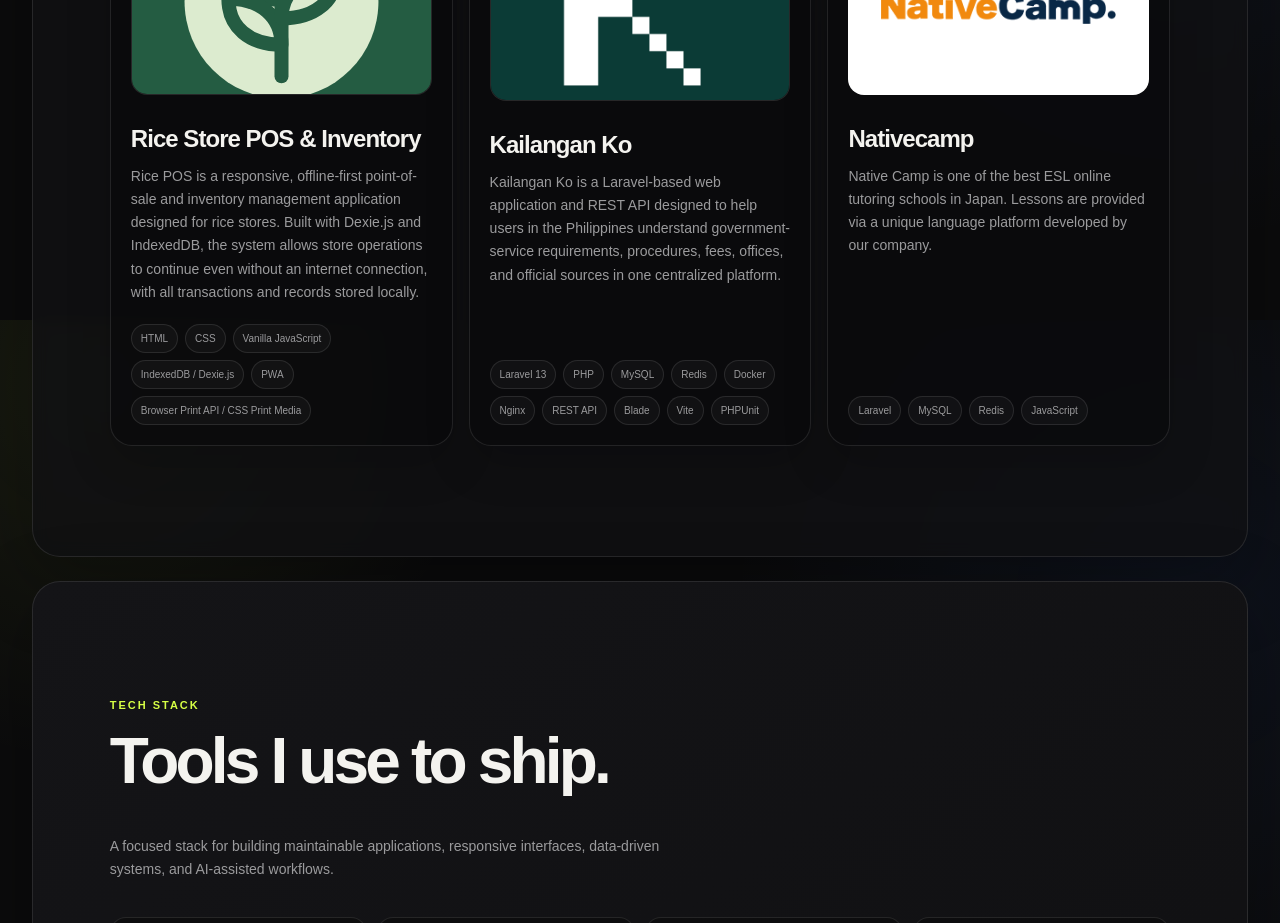
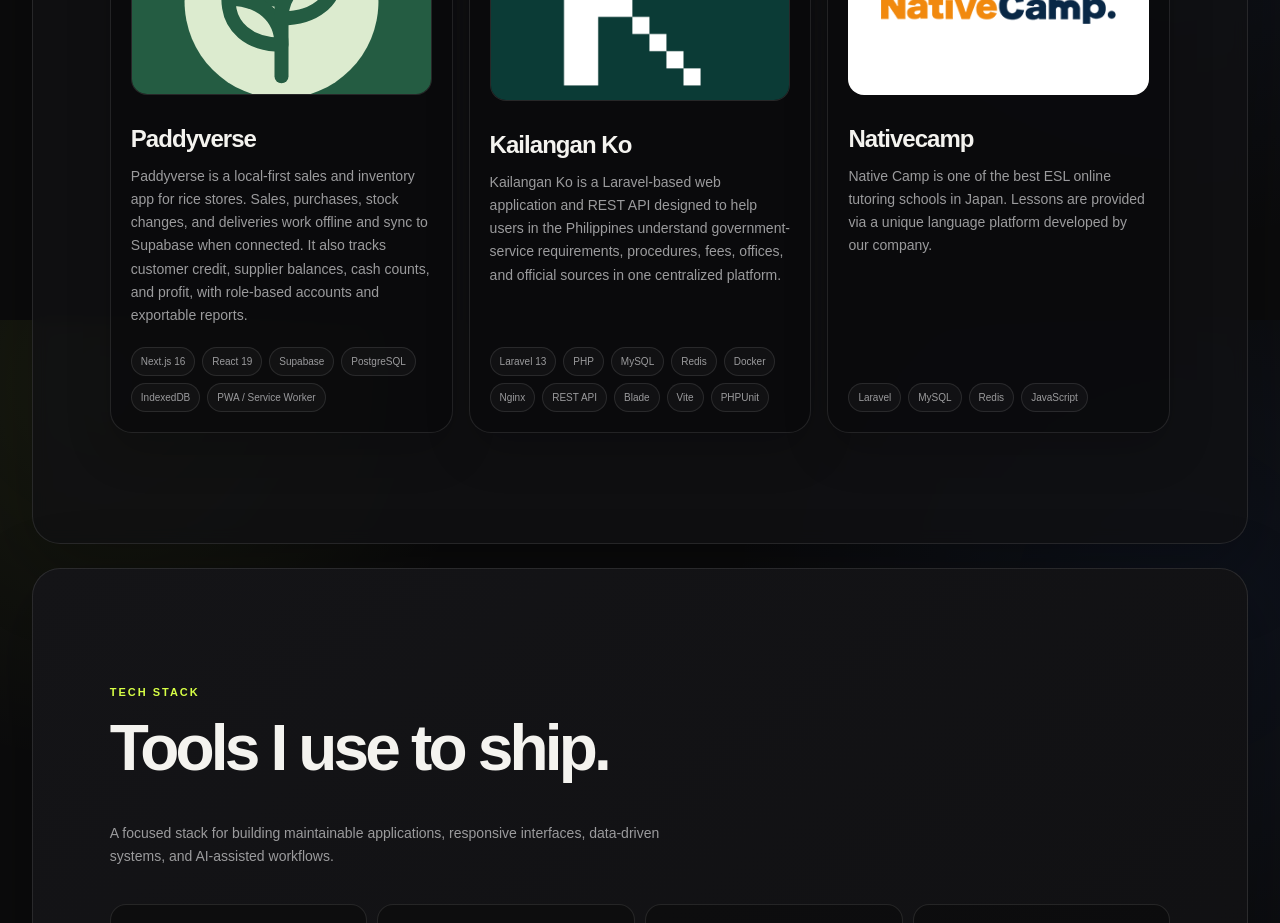
Before and after one commit to gioernestmahumot/portfolio, a Next.js app: page / in a window 1280 px wide. Shown: the part 1280-2203 px from the top of the page. Built offline with nearby package versions, Linux system fonts and the light colour scheme.

Commit message:
Update paddyverse

```diff
--- a/app/page.tsx
+++ b/app/page.tsx
@@ -28,10 +28,10 @@
 
 const projects = [
   {
-    title: "Rice Store POS & Inventory",
+    title: "Paddyverse",
     description:
-      "Rice POS is a responsive, offline-first point-of-sale and inventory management application designed for rice stores. Built with Dexie.js and IndexedDB, the system allows store operations to continue even without an internet connection, with all transactions and records stored locally.",
-    tags: ["HTML", "CSS", "Vanilla JavaScript", "IndexedDB / Dexie.js", "PWA", "Browser Print API / CSS Print Media"],
+      "Paddyverse is a local-first sales and inventory app for rice stores. Sales, purchases, stock changes, and deliveries work offline and sync to Supabase when connected. It also tracks customer credit, supplier balances, cash counts, and profit, with role-based accounts and exportable reports.",
+    tags: ["Next.js 16", "React 19", "Supabase", "PostgreSQL", "IndexedDB", "PWA / Service Worker"],
     number: "01",
     url: "https://paddyverse.vercel.app/",
     image: "/projects/rice_pos.svg",
```
